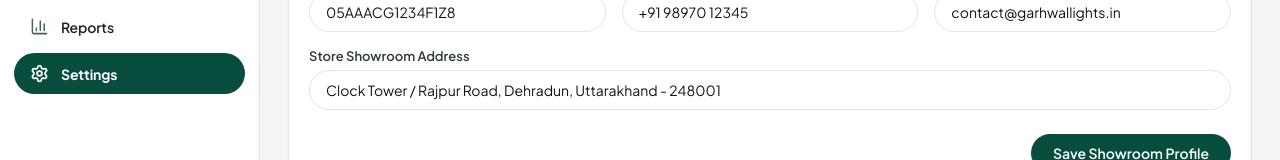
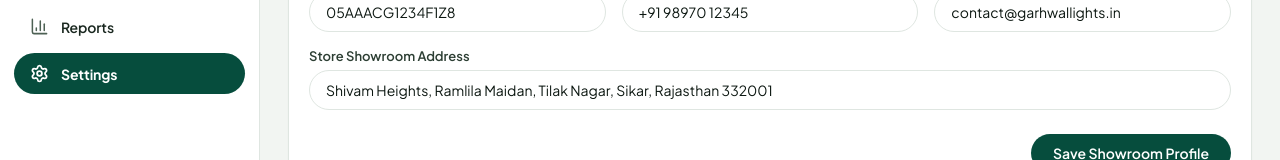
Before and after one commit to pawanshekhawat/IMS, a React (Vite) app: page /settings in a window 1280 px wide. Shown: the part 475-635 px from the top of the page. Built offline with nearby package versions, Linux system fonts and the light colour scheme.

Commit message:
Update store showroom address to Shivam Heights, Sikar, Rajasthan

```diff
--- a/src/crud/InvoicePrintModal.tsx
+++ b/src/crud/InvoicePrintModal.tsx
@@ -18,6 +18,28 @@
   const [printFormat, setPrintFormat] = useState<'A4' | 'Thermal'>('A4');
 
   if (!sale) return null;
+
+  const storeProfile = (() => {
+    try {
+      const stored = localStorage.getItem('store_profile');
+      if (stored) {
+        const parsed = JSON.parse(stored);
+        if (parsed.address && (parsed.address.includes('Dehradun') || parsed.address.includes('Rajpur Road'))) {
+          parsed.address = 'Shivam Heights, Ramlila Maidan, Tilak Nagar, Sikar, Rajasthan 332001';
+        }
+        return parsed;
+      }
+    } catch (e) {
+      // ignore
+    }
+    return {
+      name: 'GARHWAL LIGHTS',
+      tagline: 'Architectural & Decorative Lighting Showroom',
+      address: 'Shivam Heights, Ramlila Maidan, Tilak Nagar, Sikar, Rajasthan 332001',
+      gstin: '05AAACG1234F1Z8',
+      phone: '+91 98970 12345',
+    };
+  })();
 
   const handlePrint = () => {
     window.print();
@@ -147,16 +169,16 @@
             <div style={{ display: 'flex', justifyContent: 'space-between', borderBottom: '2px solid #064D3D', paddingBottom: '16px' }}>
               <div>
                 <h1 style={{ fontSize: '22px', fontWeight: 800, color: '#064D3D', letterSpacing: '-0.02em', margin: 0 }}>
-                  GARHWAL LIGHTS
+                  {storeProfile.name ? storeProfile.name.toUpperCase() : 'GARHWAL LIGHTS'}
                 </h1>
                 <p style={{ fontSize: '12px', fontWeight: 600, color: '#4B5563', margin: '2px 0 0 0' }}>
-                  Architectural & Decorative Lighting Showroom
+                  {storeProfile.tagline || 'Architectural & Decorative Lighting Showroom'}
                 </p>
                 <p style={{ fontSize: '11px', color: '#6B7280', margin: '2px 0 0 0' }}>
-                  14, Rajpur Road, Dehradun, Uttarakhand - 248001
+                  {storeProfile.address || 'Shivam Heights, Ramlila Maidan, Tilak Nagar, Sikar, Rajasthan 332001'}
                 </p>
                 <p style={{ fontSize: '11px', color: '#6B7280', margin: '2px 0 0 0' }}>
-                  GSTIN: 05AAACG9999P1Z3 | Phone: +91 98970 00123
+                  GSTIN: {storeProfile.gstin || '05AAACG1234F1Z8'} | Phone: {storeProfile.phone || '+91 98970 12345'}
                 </p>
               </div>
               <div style={{ textAlign: 'right' }}>
@@ -282,12 +304,12 @@
                 <p style={{ fontWeight: 700, margin: '0 0 2px 0' }}>Terms & Conditions:</p>
                 <p style={{ margin: 0 }}>1. Goods once sold can only be exchanged within 7 days in original condition.</p>
                 <p style={{ margin: 0 }}>2. 1-2 Year Manufacturer Warranty on LED drivers, downlights & strip lights.</p>
-                <p style={{ margin: 0 }}>3. Subject to Dehradun Jurisdiction.</p>
+                <p style={{ margin: 0 }}>3. Subject to Sikar Jurisdiction.</p>
               </div>
 
               <div style={{ textAlign: 'center' }}>
                 <div style={{ width: '140px', height: '40px', borderBottom: '1px solid #111827', margin: '0 auto 4px auto' }} />
-                <span style={{ fontSize: '11px', fontWeight: 600, color: '#374151' }}>For Garhwal Lights</span>
+                <span style={{ fontSize: '11px', fontWeight: 600, color: '#374151' }}>For {storeProfile.name || 'Garhwal Lights'}</span>
               </div>
             </div>
           </div>
@@ -304,9 +326,9 @@
             boxShadow: '0 2px 8px rgba(0,0,0,0.04)',
           }}>
             <div style={{ textAlign: 'center', marginBottom: '12px' }}>
-              <h2 style={{ fontSize: '17px', fontWeight: 900, margin: 0, color: '#000' }}>GARHWAL LIGHTS</h2>
-              <p style={{ margin: '2px 0', fontSize: '11px', color: '#374151' }}>Showroom - Dehradun</p>
-              <p style={{ margin: '2px 0', fontSize: '10px', color: '#4B5563' }}>Ph: +91 98970 00123</p>
+              <h2 style={{ fontSize: '17px', fontWeight: 900, margin: 0, color: '#000' }}>{storeProfile.name ? storeProfile.name.toUpperCase() : 'GARHWAL LIGHTS'}</h2>
+              <p style={{ margin: '2px 0', fontSize: '11px', color: '#374151' }}>Showroom - Sikar, Rajasthan</p>
+              <p style={{ margin: '2px 0', fontSize: '10px', color: '#4B5563' }}>Ph: {storeProfile.phone || '+91 98970 12345'}</p>
               <p style={{ margin: '6px 0 0 0', borderTop: '1px dashed #000', paddingTop: '6px', fontWeight: 700 }}>
                 Inv: {sale.invoiceNumber}
               </p>
--- a/src/pages/Settings.tsx
+++ b/src/pages/Settings.tsx
@@ -16,13 +16,30 @@
 export const Settings: React.FC = () => {
   const [updateStatus, setUpdateStatus] = useState<'idle' | 'checking' | 'latest' | 'available'>('idle');
   const [reseedLoading, setReseedLoading] = useState(false);
-  const [storeInfo, setStoreInfo] = useState({
+  const defaultStoreInfo = {
     name: 'Garhwal Lights - Retail & Showroom',
     tagline: 'Premium Architectural & Decorative Lighting',
     gstin: '05AAACG1234F1Z8',
     phone: '+91 98970 12345',
     email: 'contact@garhwallights.in',
-    address: 'Clock Tower / Rajpur Road, Dehradun, Uttarakhand - 248001',
+    address: 'Shivam Heights, Ramlila Maidan, Tilak Nagar, Sikar, Rajasthan 332001',
+  };
+
+  const [storeInfo, setStoreInfo] = useState(() => {
+    try {
+      const saved = localStorage.getItem('store_profile');
+      if (saved) {
+        const parsed = JSON.parse(saved);
+        if (parsed.address && (parsed.address.includes('Dehradun') || parsed.address.includes('Rajpur Road'))) {
+          parsed.address = 'Shivam Heights, Ramlila Maidan, Tilak Nagar, Sikar, Rajasthan 332001';
+          localStorage.setItem('store_profile', JSON.stringify(parsed));
+        }
+        return { ...defaultStoreInfo, ...parsed };
+      }
+    } catch (e) {
+      // ignore
+    }
+    return defaultStoreInfo;
   });
   const [savedSuccess, setSavedSuccess] = useState(false);
 
@@ -35,6 +52,11 @@
 
   const handleSaveStoreProfile = (e: React.FormEvent) => {
     e.preventDefault();
+    try {
+      localStorage.setItem('store_profile', JSON.stringify(storeInfo));
+    } catch (err) {
+      console.error('Failed to save store profile to localStorage', err);
+    }
     setSavedSuccess(true);
     setTimeout(() => setSavedSuccess(false), 3000);
   };
```
